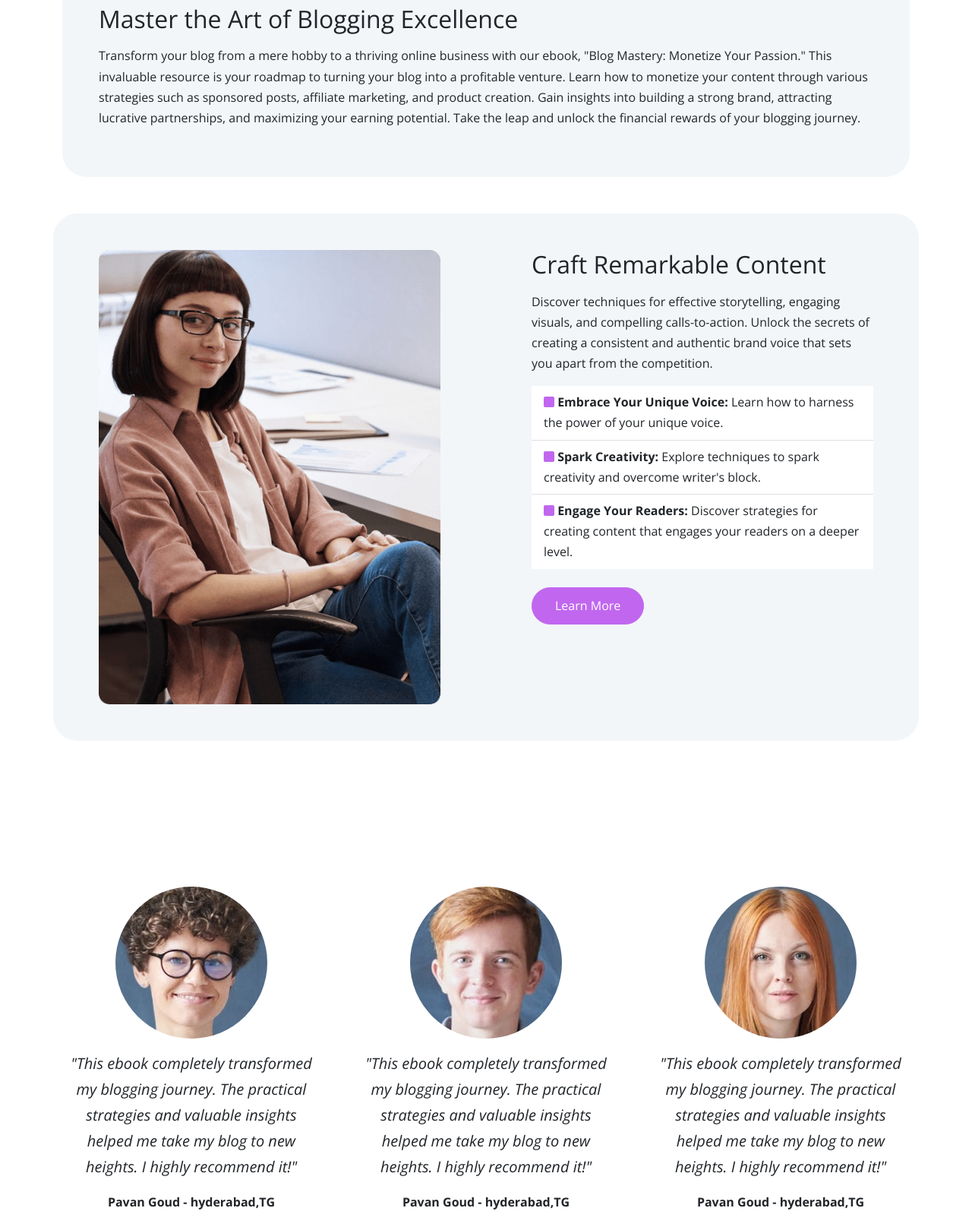
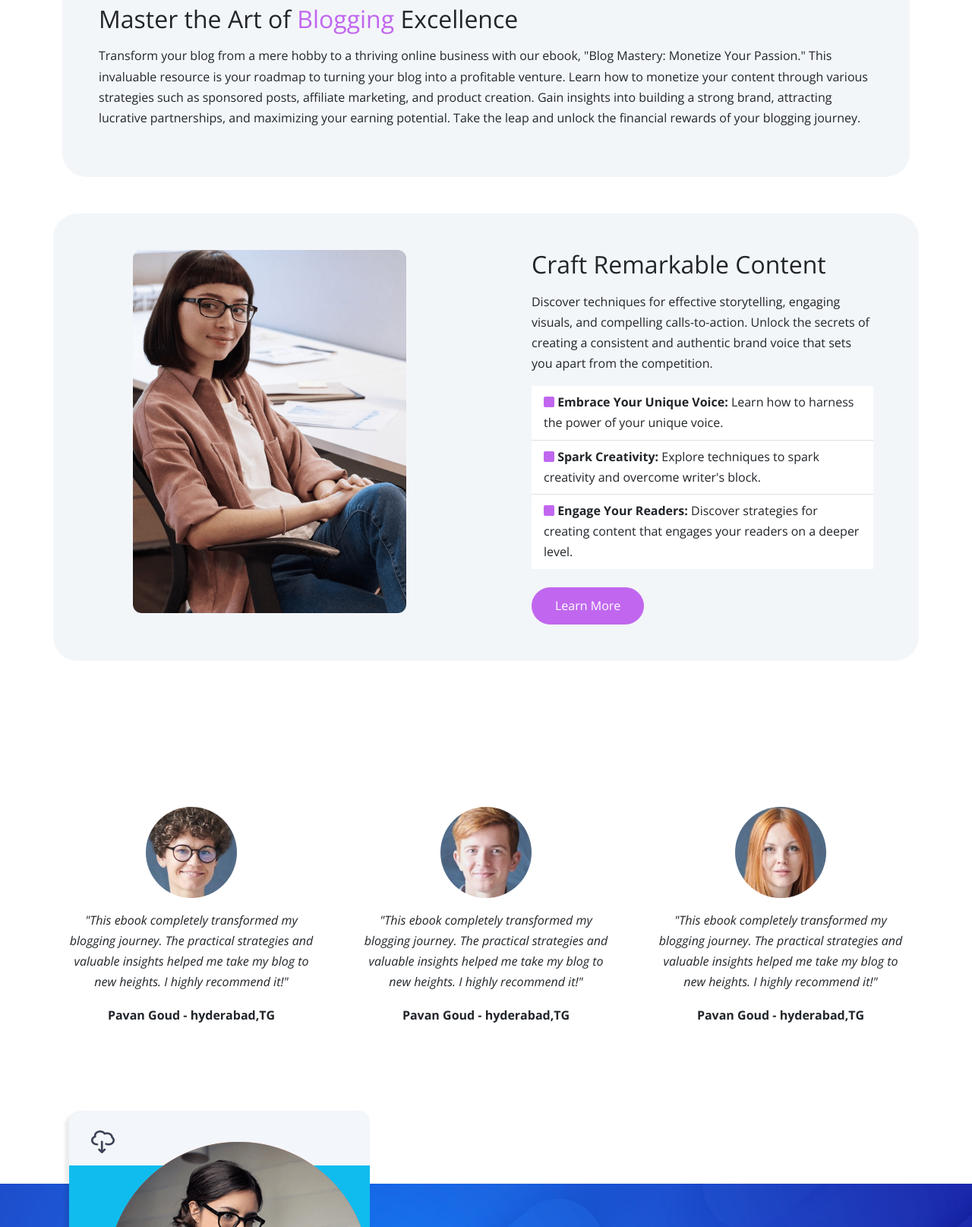
Before and after one commit to PavanBattini/EBook, a website: page index.html in a window 1280 px wide. Shown: the part 1994-3609 px from the top of the page at 76% size. Drawn offline with nearby package versions, Linux system fonts and the light colour scheme; files that its build step writes are made by us from their sources.

Commit message:
modified the testimonials

```diff
--- a/index.html
+++ b/index.html
@@ -195,7 +195,7 @@
             <div class="row">
               <div class="col-md-12">
                 <div class="text-container bg-light p-5  rounded-5">
-                  <h2>Master the Art of Blogging Excellence</h2>
+                  <h2>Master the Art of <span class="text-primary">Blogging</span> Excellence</h2>
                   <p>Transform your blog from a mere hobby to a thriving online business with our ebook,
                     "Blog Mastery: Monetize Your Passion." This invaluable resource is your roadmap to turning your blog into a profitable venture.
                     Learn how to monetize your content through various strategies such as sponsored posts, affiliate marketing, and product creation. Gain insights into building a strong brand, attracting lucrative partnerships, and maximizing your earning potential.
@@ -214,8 +214,8 @@
           <div class="container">
             <div class="row bg-light rounded-5">
               <div class="col-lg-6">
-                <div class="image-container p-5">
-                  <img src="images/author.png" alt="" class="img-fluid author-image"/>
+                <div class="image-container p-5 d-flex justify-content-center">
+                  <img src="images/author.png" alt="" class="img-fluid author-image" width="360"/>
                 </div>
               </div>
               <div class="col-lg-6">
@@ -287,22 +287,22 @@
             <div class="container">
               <div class="row hstack g-5">
                 <div class="col-md-4 text-center">
-                  <img src="images/testimonial-1.jpg" alt="" class="rounded-circle mb-3">
-                  <p class="lead fst-italic">
+                  <img src="images/testimonial-1.jpg" alt="" class="rounded-circle mb-3" width="120" />
+                  <p class=" fst-italic">
                     "This ebook completely transformed my blogging journey. The practical strategies and valuable insights helped me take my blog to new heights. I highly recommend it!"
                   </p>
                   <p class="fw-bold">Pavan Goud - hyderabad,TG</p>
                 </div>
                 <div class="col-md-4 text-center">
-                  <img src="images/testimonial-2.jpg" alt="" class="rounded-circle mb-3">
-                  <p class="lead fst-italic">
+                  <img src="images/testimonial-2.jpg" alt="" class="rounded-circle mb-3 " width="120"/>
+                  <p class="fst-italic">
                     "This ebook completely transformed my blogging journey. The practical strategies and valuable insights helped me take my blog to new heights. I highly recommend it!"
                   </p>
                   <p class="fw-bold">Pavan Goud - hyderabad,TG</p>
                 </div>
                 <div class="col-md-4 text-center">
-                  <img src="images/testimonial-3.jpg" alt="" class="rounded-circle mb-3">
-                  <p class="lead fst-italic">
+                  <img src="images/testimonial-3.jpg" alt="" class="rounded-circle mb-3 " width="120" />
+                  <p class=" fst-italic">
                     "This ebook completely transformed my blogging journey. The practical strategies and valuable insights helped me take my blog to new heights. I highly recommend it!"
                   </p>
                   <p class="fw-bold">Pavan Goud - hyderabad,TG</p>
```
